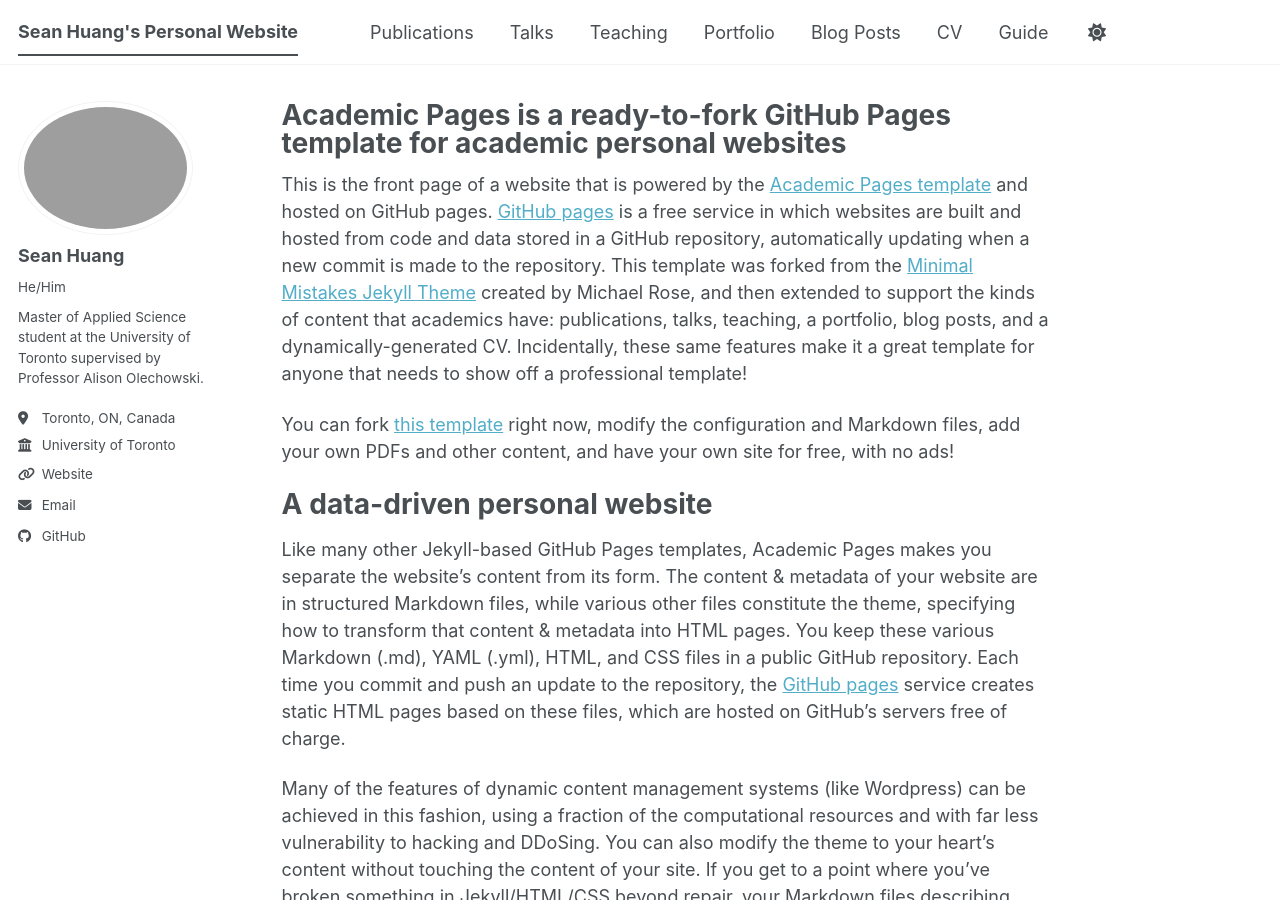
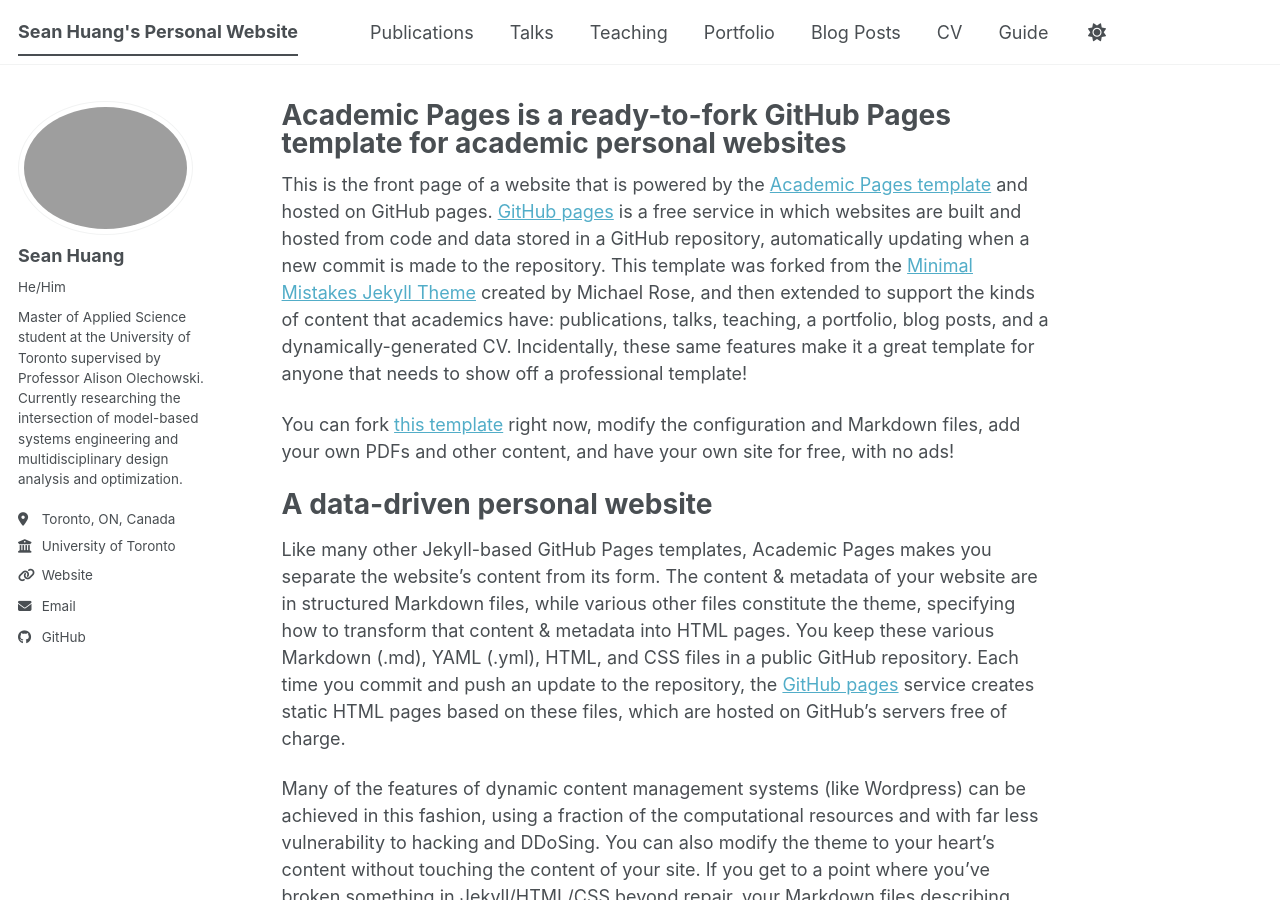
Before and after one commit to seanhuang2002/seanhuang2002.github.io, a Jekyll site: the page built from _pages/about.md, in a window 1280 px wide and 900 px high. Built offline with Jekyll 4.4.1, drawn with Linux system fonts in a browser that asks for light colours; a script bundle is joined from its source files by our own code; library files that are not in the unit come from our copies.

Commit message:
Update _config.yml

```diff
--- a/_config.yml
+++ b/_config.yml
@@ -26,7 +26,7 @@ author:
   avatar           : "squareheadshot.jpg"
   name             : "Sean Huang"
   pronouns         : "He/Him"
-  bio              : "Master of Applied Science student at the University of Toronto supervised by Professor Alison Olechowski."
+  bio              : "Master of Applied Science student at the University of Toronto supervised by Professor Alison Olechowski. Currently researching the intersection of model-based systems engineering and multidisciplinary design analysis and optimization."
   location         : "Toronto, ON, Canada"
   employer         : "University of Toronto"
   uri              : "seanhuang2002.github.io"
```
